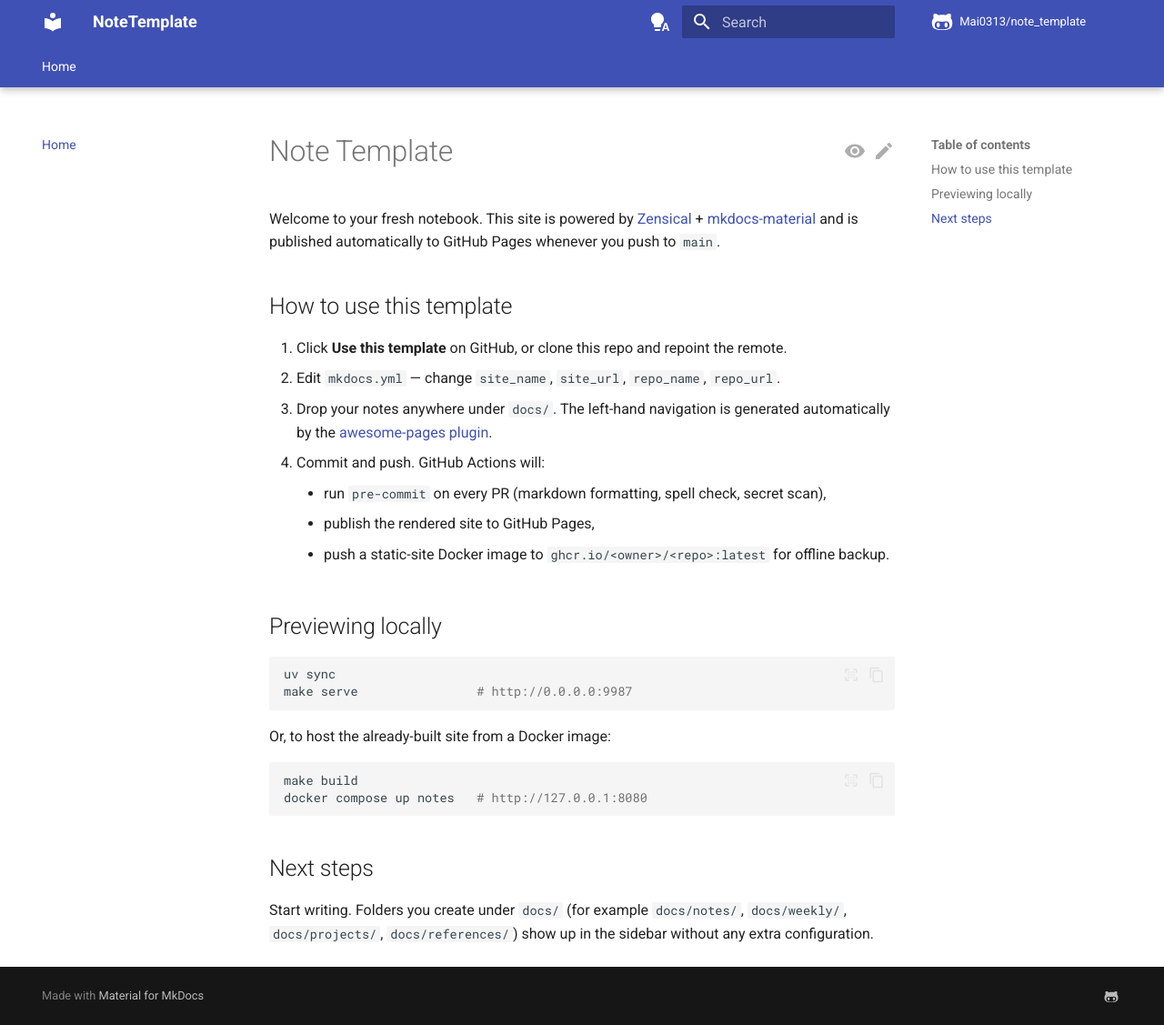
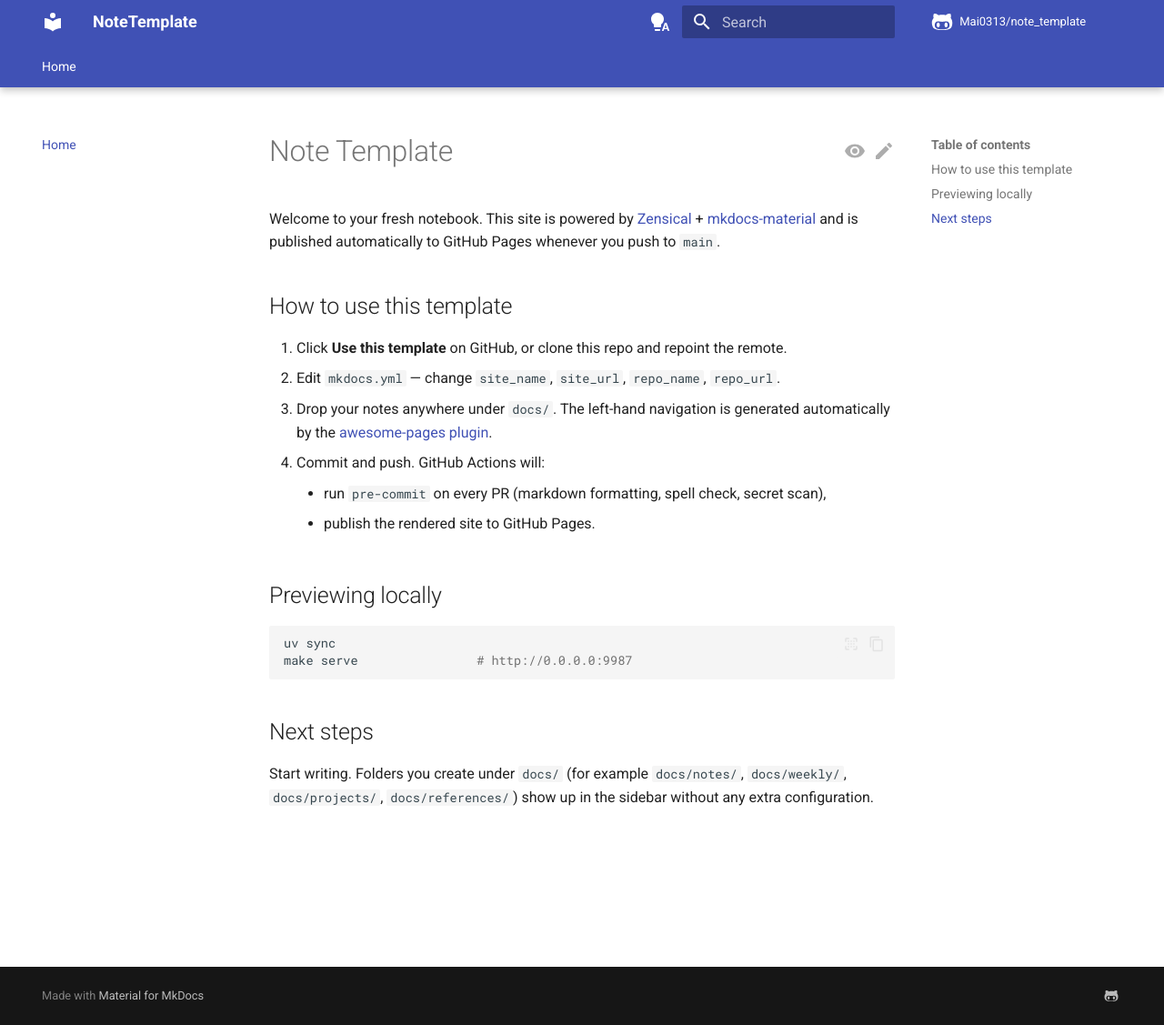
Before and after one commit to Mai0313/note_template, an MkDocs documentation site: the page built from docs/index.md, in a window 1280 px wide and 1127 px high. Shown: the whole window at 91% size. Built offline with MkDocs 1.6.1 and Material for MkDocs 9.7.7, drawn with Linux system fonts in a browser that asks for light colours; comment, search, counter and statistics services are not loaded.

Commit message:
chore: remove deprecated Docker and workflow files, update repository configurations

````diff
--- a/docs/index.md
+++ b/docs/index.md
@@ -16,8 +16,7 @@ and is published automatically to GitHub Pages whenever you push to `main`.
     automatically by the [awesome-pages plugin](https://github.com/lukasgeiter/mkdocs-awesome-pages-plugin).
 4. Commit and push. GitHub Actions will:
     - run `pre-commit` on every PR (markdown formatting, spell check, secret scan),
-    - publish the rendered site to GitHub Pages,
-    - push a static-site Docker image to `ghcr.io/<owner>/<repo>:latest` for offline backup.
+    - publish the rendered site to GitHub Pages.
 
 ## Previewing locally
 
@@ -26,13 +25,6 @@ uv sync
 make serve                # http://0.0.0.0:9987
 ```
 
-Or, to host the already-built site from a Docker image:
-
-```bash
-make build
-docker compose up notes   # http://127.0.0.1:8080
-```
-
 ## Next steps
 
 Start writing. Folders you create under `docs/` (for example `docs/notes/`,
````
Also changed, not shown: .github/agents/update-repo.agent.md, 3 other files.
